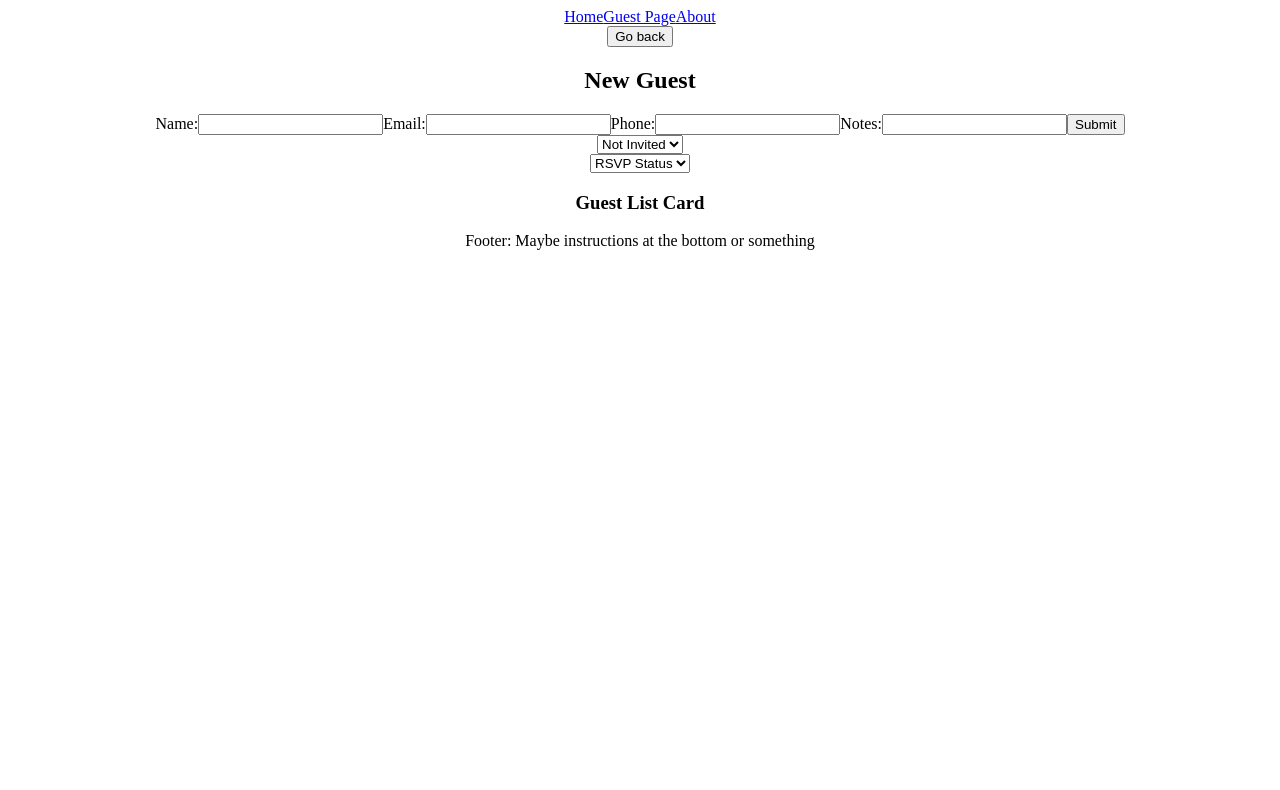
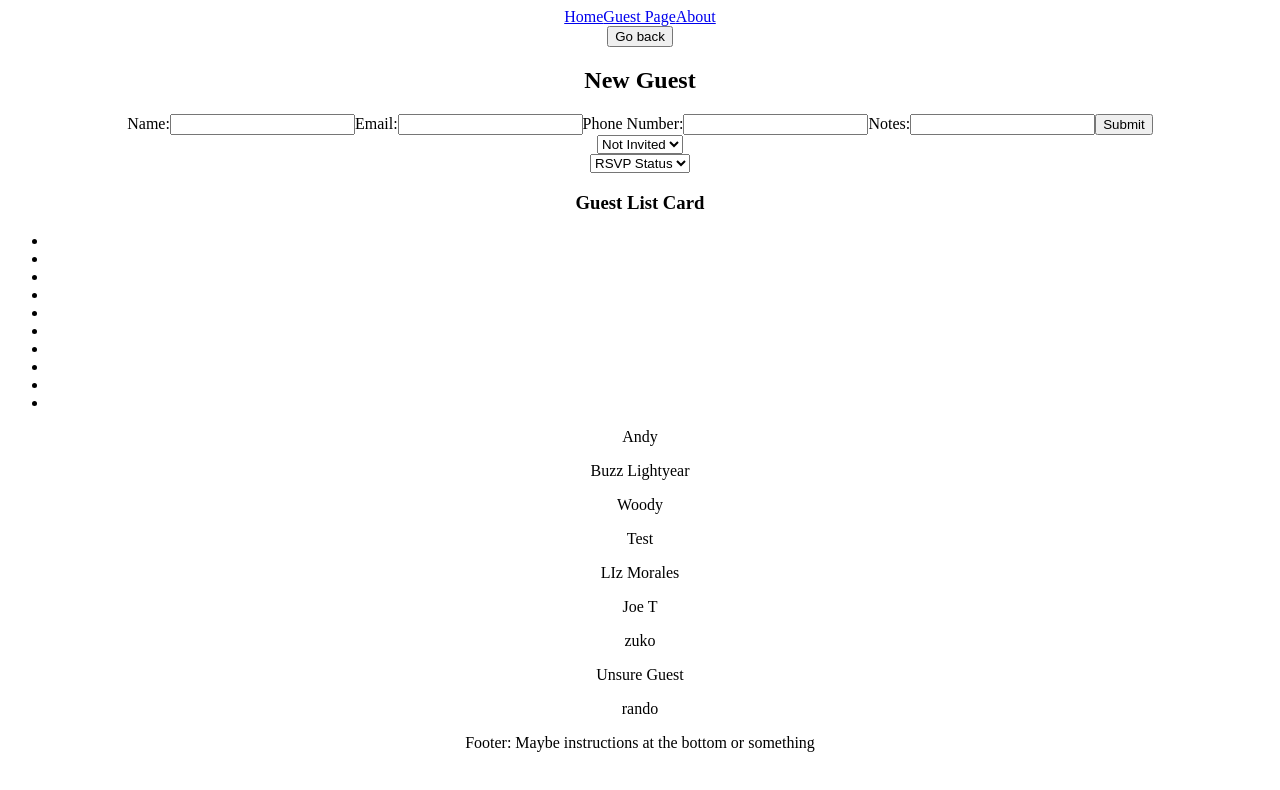
Before and after one commit to jsltran3/phase-2-project-wedding-seating, a React (Create React App) app in the folder my-app/: page /GuestPage in a window 1280 px wide. Shown: the top 790 px of the page. Built offline with nearby package versions, Linux system fonts and the light colour scheme; data requests are answered from the project's data file.

Commit message:
fixed typos on props and issues with POST

```diff
--- a/my-app/db.json
+++ b/my-app/db.json
@@ -1,44 +1,77 @@
 {
-  "wedding_guests": [
+  "weddingGuests": [
     {
       "id": 1,
       "name": "Andy",
-      "attendance": "Yes",
-      "Email": "jim@bob.com",
-      "Phone Nunmber": 1234567890,
-      "Notes": "The Isley Brothers - Shout"
+      "attendance": "Invited",
+      "email": "jim@bob.com",
+      "phone": 1234567890,
+      "notes": "The Isley Brothers - Shout"
     },
     {
       "id": 2,
-      "Name": "Buzz Lightyear",
-      "attendance": "Yes",
-      "Email": "jim@bob.com",
-      "Phone Nunmber": 1234567890,
+      "name": "Buzz Lightyear",
+      "attendance": "Invited",
+      "email": "jim@bob.com",
+      "phone": 1234567890,
       "Notes": "The Isley Brothers - Shout"
     },
     {
       "id": 3,
-      "Name": "Woody",
-      "attendance": "Yes",
-      "Email": "jim@bob.com",
-      "Phone Nunmber": 1234567890,
+      "name": "Woody",
+      "attendance": "Invited",
+      "email": "jim@bob.com",
+      "phone": 1234567890,
       "Notes": "The Isley Brothers - Shout"
     },
     {
-      "category": "Not Invited",
+      "name": "Test",
+      "email": "blah@blah.com",
+      "phone": "234235",
+      "notes": "notes notes",
       "id": 4
     },
     {
-      "category": "Not Invited",
+      "name": "LIz Morales",
+      "email": "liz@liz.com",
+      "phone": "123535980",
+      "notes": "Partner",
       "id": 5
     },
     {
-      "category": "Not Invited",
+      "name": "Joe T",
+      "email": "joe@gmail.com",
+      "phone": "23598398",
+      "notes": "some guy",
       "id": 6
     },
     {
-      "category": false,
+      "name": "",
+      "email": "",
+      "phone": "",
+      "notes": "",
       "id": 7
+    },
+    {
+      "name": "zuko",
+      "email": "zuko@tran.com",
+      "phone": "35429354839",
+      "notes": "a dog",
+      "id": 8
+    },
+    {
+      "name": "Unsure Guest",
+      "email": "test@test.com",
+      "phone": "235315",
+      "notes": "category show up please",
+      "id": 9
+    },
+    {
+      "name": "rando",
+      "email": "email@email.com",
+      "phone": "2352135",
+      "notes": "35253",
+      "id": 10
     }
   ]
 }
--- a/my-app/src/JS/CreateNewGuest.js
+++ b/my-app/src/JS/CreateNewGuest.js
@@ -1,6 +1,4 @@
 import React, { useState } from "react";
-import { Link } from "react"
-import { useNavigate } from "react-router-dom"
 
 function CreateNewGuest({ onAddGuest }) {
 	const [formInput, setFormInput] = useState({
@@ -9,30 +7,40 @@ function CreateNewGuest({ onAddGuest }) {
 		phone:"",
 		notes:""
 	})
+	const [attendance, setAttendance] = useState("")
 
-	// const [category, setCategory] = useState("Not Invited");
-
-	const navigate = useNavigate();
+	function handleChange(event) {
+		setFormInput({
+			...formInput,
+			[event.target.name]: event.target.value})
+	}
 
 
-	//to do: do a handlechange and then some sort of handlesubmit or whatever
 	function handleSubmit(event) {
 		event.preventDefault();
-		console.log(event.target.value);
-		const guestInfo = {
-			name: formInput.name,
-			email: formInput.email,
-			phone: formInput.phone,
-			notes: formInput.notes,
-			attendance: false,
-		};
+		// console.log(event.target.value);
+		// console.log("name", formInput.name)
+		// console.log("email", formInput.email)
+		// console.log("phone", formInput.phone)
+		// console.log("notes", formInput.notes)
+		onAddGuest(formInput)
 
-		fetch("http://localhost:4000/wedding_guests", {
+		setFormInput({
+			name:"",
+			email:"",
+			phone:"",
+			notes:""
+		})
+
+		setAttendance({attendance:""})
+
+		fetch("http://localhost:4000/weddingGuests", {
 			method: "POST",
 			headers: {
-				"Content-Type": "application/json",
+				"Accept": "application/json",
+				"Content-Type": "application/json"
 			},
-			body: JSON.stringify(guestInfo),
+			body: JSON.stringify( formInput ),
 		})
 			.then((resp) => resp.json())
 			.then((newGuest) => onAddGuest(newGuest));
@@ -53,7 +61,7 @@ function CreateNewGuest({ onAddGuest }) {
 						type="text"
 						name="name"
 						value={formInput.name}
-						onChange={(event) => setFormInput(event.target.value)}
+						onChange={handleChange}
 					/>
 				</label>
 				<label>
@@ -62,16 +70,16 @@ function CreateNewGuest({ onAddGuest }) {
 						type="text"
 						name="email"
 						value={formInput.email}
-						onChange={(event) => setFormInput(event.target.value)}
+						onChange={handleChange}
 					/>
 				</label>
 				<label>
-					Phone:
+					Phone Number:
 					<input
 						type="text"
 						name="phone"
 						value={formInput.phone}
-						onChange={((event) => setFormInput(event.target.value))}
+						onChange={handleChange}
 					/>
 				</label>
 				<label>
@@ -80,13 +88,17 @@ function CreateNewGuest({ onAddGuest }) {
 						type="text"
 						name="notes"
 						value={formInput.notes}
-						onChange={(event) => setFormInput(event.target.value)}
+						onChange={handleChange}
 					/>
 				</label>
-				<input type="submit" value="Submit" />
+				<button type="submit">Submit</button>
 			</form>
 
-			<select name="filter" >
+			<select
+				name="attendance"
+				value={attendance}
+				onChange={(e) => setAttendance(e.target.value)}
+			>
                 <option value="Not Invited">Not Invited</option>
                 <option value="Invited">Invited</option>
                 <option value="Attending">Attending</option>
--- a/my-app/src/JS/GuestPage.js
+++ b/my-app/src/JS/GuestPage.js
@@ -2,7 +2,6 @@ import React, { useEffect, useState } from "react";
 import GuestsFilter from "./GuestsFilter";
 import Guests from "./Guests";
 import CreateNewGuest from "./CreateNewGuest";
-import CreateNewNav from "./CreateGuestNav";
 import {
 	Route,
 	Routes,
@@ -13,21 +12,21 @@ import {
 
 function GuestList() {
 	const [guestList, setGuestList] = useState([]);
-	const [attendance, setAttendance] = useState("All");
+	const [selectAttendance, setSelectAttendance] = useState("All");
 
 	useEffect(() => {
-		fetch("http://localhost:4000/wedding_guests")
+		fetch("http://localhost:4000/weddingGuests")
 			.then((resp) => resp.json())
 			.then((guestList) => setGuestList(guestList));
 	}, []);
 
-	function handleAttendanceChange(status) {
-		setAttendance(status)
+	function handleAttendanceChange(rsvpStatus) {
+		setSelectAttendance(rsvpStatus)
 	}
 
 	function handleUpdateGuest(updatedGuest) {
 		const updatedGuests = guestList.map((guest) => {
-			if (guest.id === updatedGuests.id) {
+			if (guest.id === updatedGuest.id) {
 				return updatedGuest;
 			} else {
 				return guest;
@@ -46,12 +45,10 @@ function GuestList() {
 	};
 
 
+	const guestsToDisplay = guestList.filter((guest => {
+		if (selectAttendance === "All") return true;
 
-
-	const guestsToDisplay = guestList.filter((guest => {
-		if (handleAttendanceChange === "All") return true;
-
-		return guest.setAttendance === handleAttendanceChange;
+		return guest.setSelectAttendance === selectAttendance;
 	}));
 
 
@@ -60,7 +57,7 @@ function GuestList() {
 		<div>
 			<CreateNewGuest onAddGuest={handleAddGuest}/>
 			<GuestsFilter
-				attendance={attendance}
+				attendance={selectAttendance}
 				onAttendanceChange={handleAttendanceChange}
 			/>
 			<h3>Guest List Card</h3>
@@ -76,14 +73,15 @@ function GuestList() {
 				}
 
 			</ul>
-			{/* {guestList.map((guest) => {
+			{guestList.map((guest) => {
 				console.log({ guest })
 				return (
 					<p key={guest.id}>
 						{guest.name}
+
 					</p>
 				)
-			})} */}
+			})}
 			<footer>Footer: Maybe instructions at the bottom or something</footer>
 		</div>
 	)
--- a/my-app/src/JS/Guests.js
+++ b/my-app/src/JS/Guests.js
@@ -19,8 +19,6 @@ function Guests({ guests }) {
             <span>{guests.name}</span>
             <span>{guests.attendance}</span>
           </li>
-          <h2>Seating Made Easy</h2>
-          <p>I am Home!</p>
       </div>
   )
 }
```
Also changed, not shown: my-app/src/JS/CreateGuestNav.js (deleted, +0 -15 lines).
